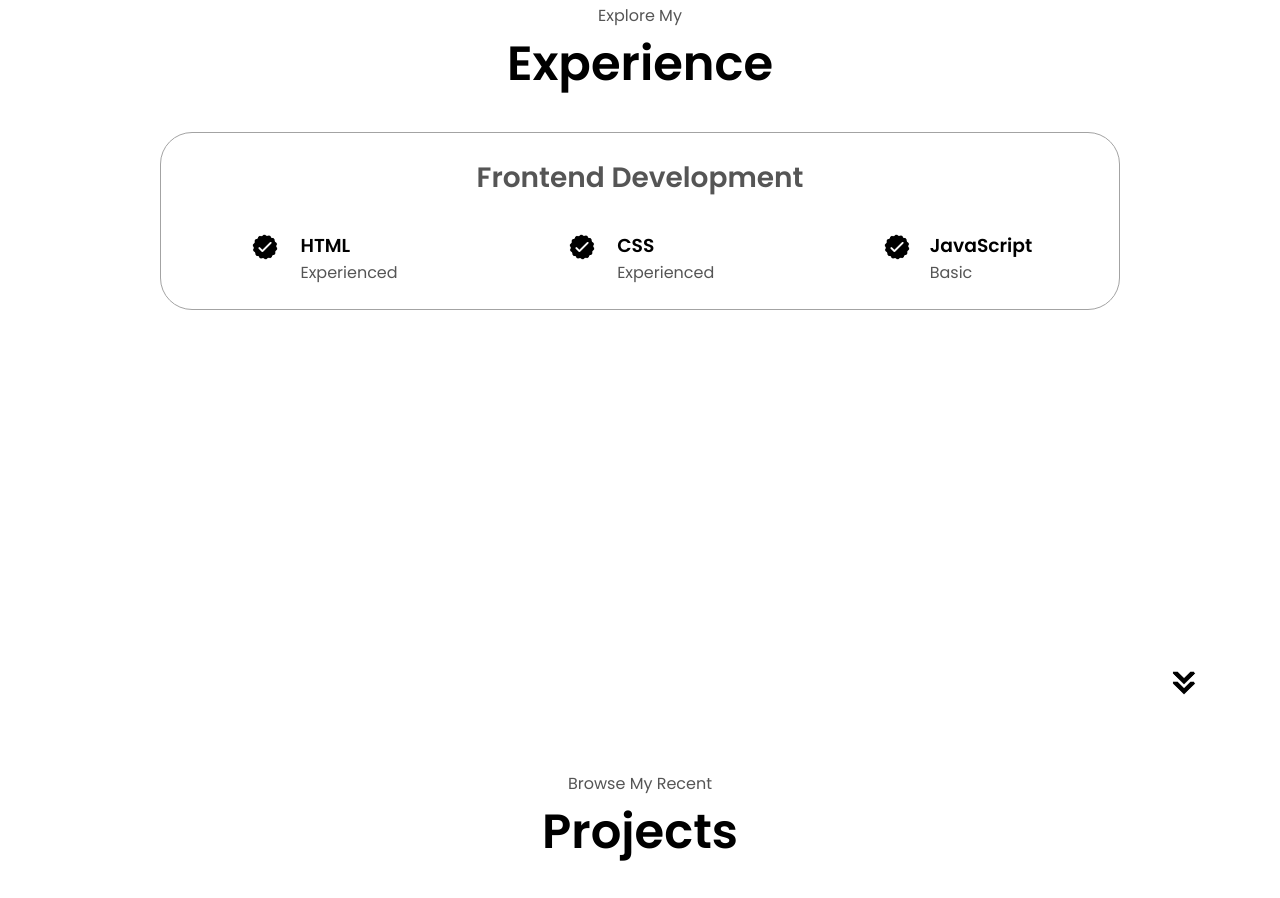
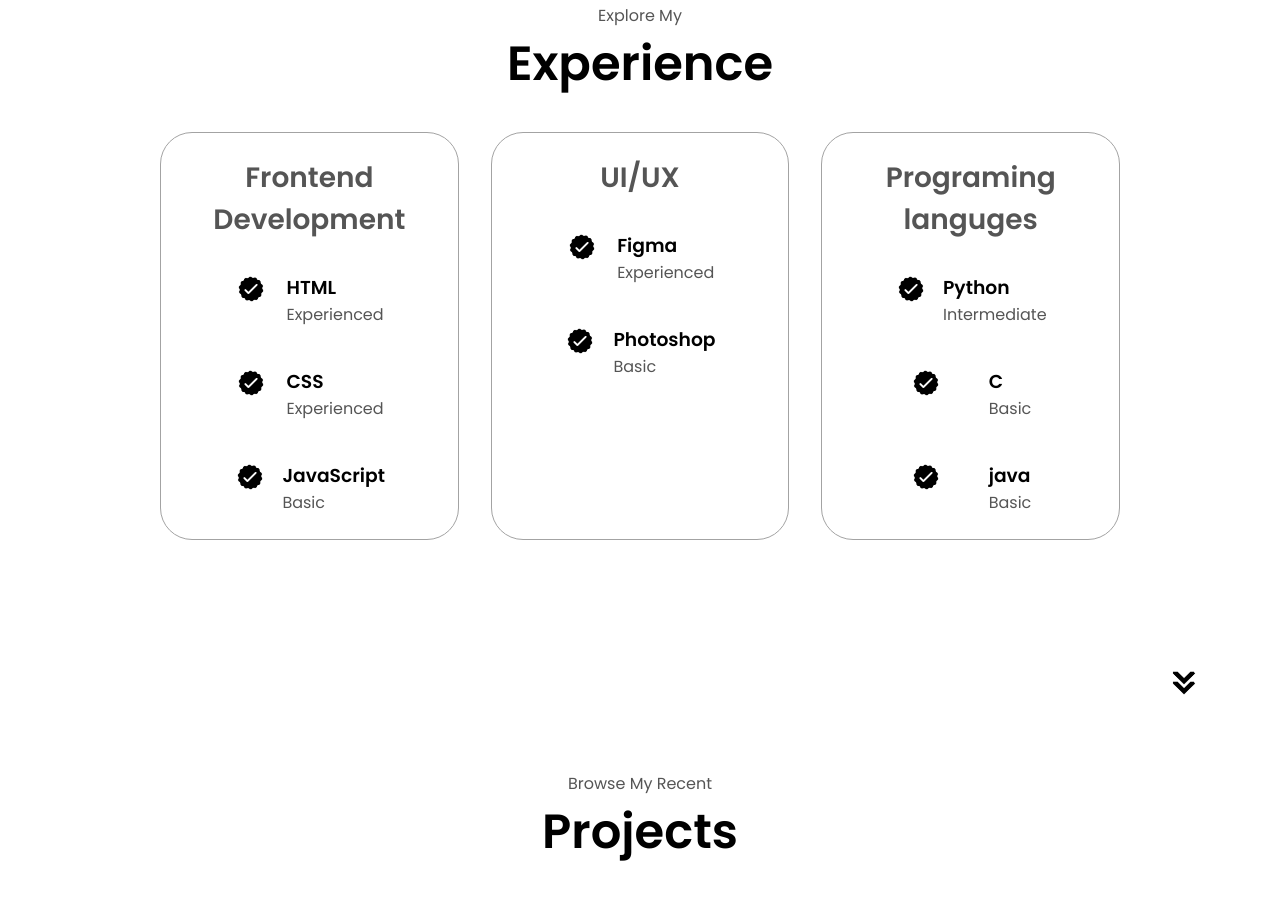
Before and after one commit to hazemMtira/my-portfolio, a plain HTML site: page index.html in a window 1280 px wide. Shown: the part 1693-2591 px from the top of the page. Drawn offline with Linux system fonts and the light colour scheme.

Commit message:
Update index.html

```diff
--- a/index.html
+++ b/index.html
@@ -159,7 +159,73 @@
 
             </div>
           </div>
+          <div class="details-container">
+            <h2 class="experience-sub-title">UI/UX</h2>
+            <div class="article-container">
+              <article>
+                <img
+                  src="./assets/checkmark.png"
+                  alt="Experience icon"
+                  class="icon"
+                />
+                <div>
+                  <h3>Figma</h3>
+                  <p>Experienced</p>
+                </div>
+              </article>
+              <article>
+                <img
+                  src="./assets/checkmark.png"
+                  alt="Experience icon"
+                  class="icon"
+                />
+                <div>
+                  <h3>Photoshop</h3>
+                  <p>Basic</p>
+                </div>
+              </article>
 
+            </div>
+          </div>
+          <div class="details-container">
+            <h2 class="experience-sub-title">Programing languges</h2>
+            <div class="article-container">
+              <article>
+                <img
+                  src="./assets/checkmark.png"
+                  alt="Experience icon"
+                  class="icon"
+                />
+                <div>
+                  <h3>Python</h3>
+                  <p>Intermediate</p>
+                </div>
+              </article>
+              <article>
+                <img
+                  src="./assets/checkmark.png"
+                  alt="Experience icon"
+                  class="icon"
+                />
+                <div>
+                  <h3>C</h3>
+                  <p>Basic</p>
+                </div>
+              </article>
+              <article>
+                <img
+                  src="./assets/checkmark.png"
+                  alt="Experience icon"
+                  class="icon"
+                />
+                <div>
+                  <h3>java</h3>
+                  <p>Basic</p>
+                </div>
+              </article>
+
+            </div>
+          </div>
       </div>
       <img
         src="./assets/arrow.png"
```
